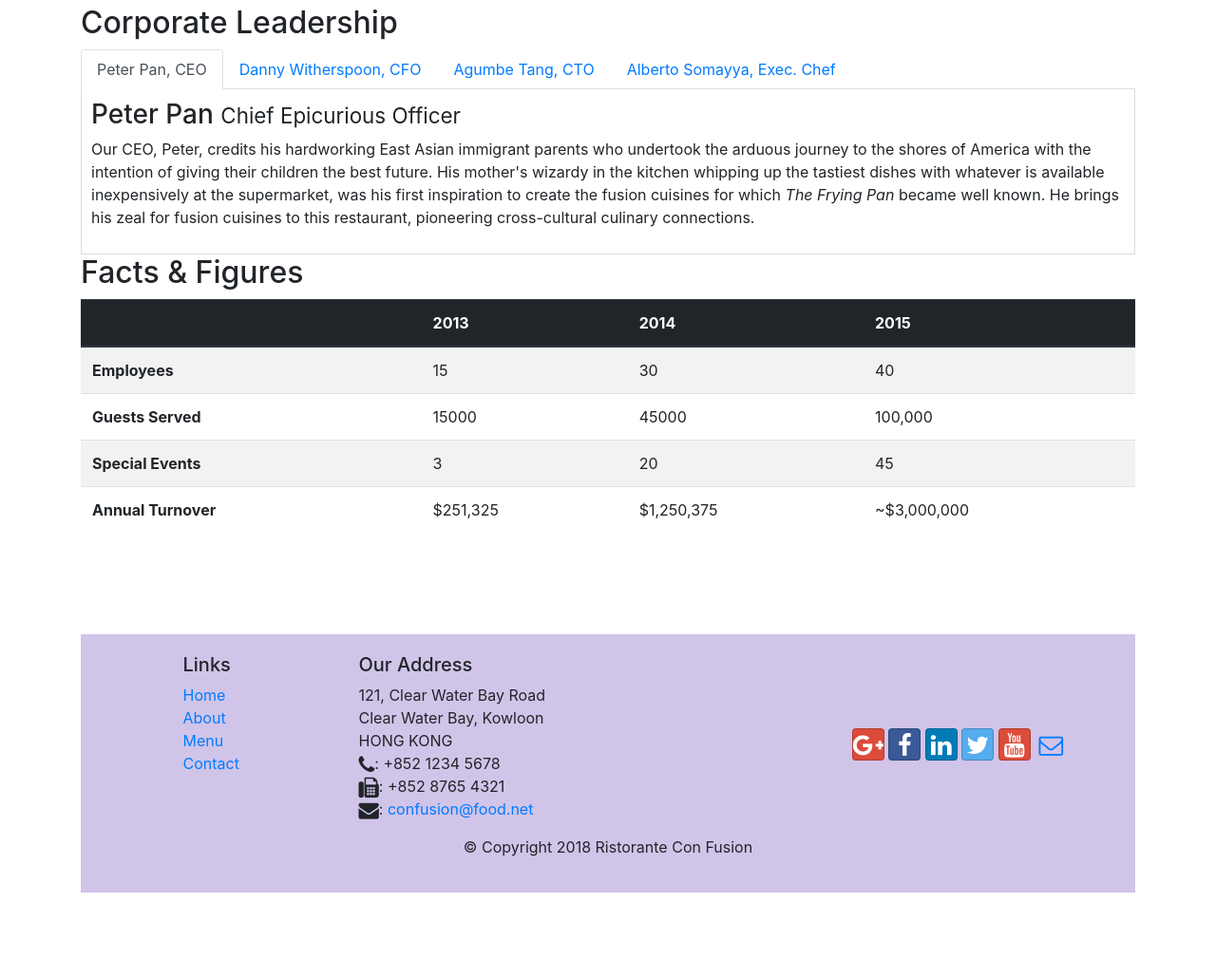
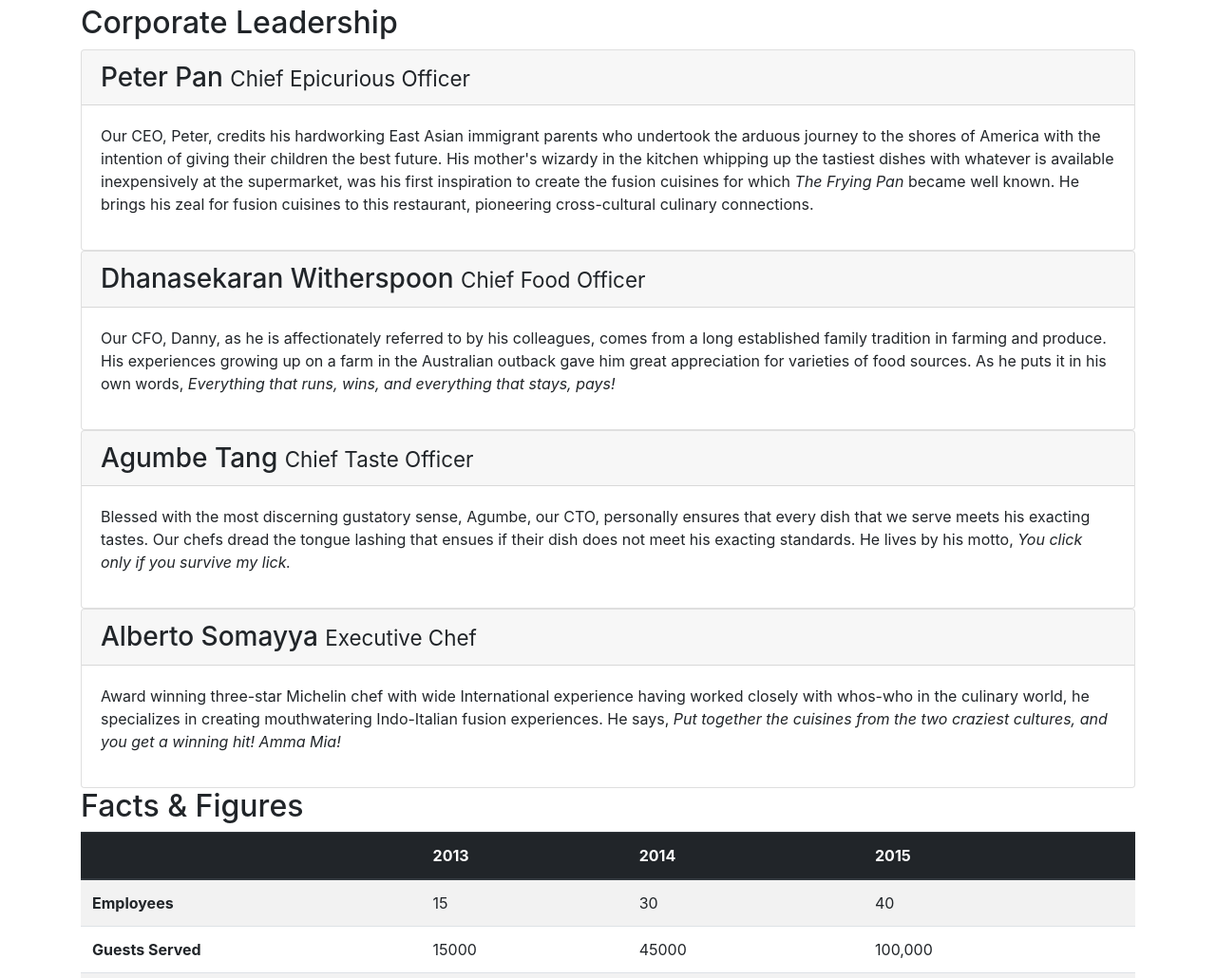
Before and after one commit to Suuareezz/restaurant_bstrap, a website: page aboutus.html in a window 1280 px wide. Shown: the part 920-1950 px from the top of the page at 95% size. Before the commit the page ends 1860 px from the top, so only its background shows below. Drawn offline with nearby package versions, Linux system fonts and the light colour scheme.

```diff
--- a/aboutus.html
+++ b/aboutus.html
@@ -97,41 +97,68 @@
 
             <div class="col" style="padding-top: 3%;">
                 <h2>Corporate Leadership</h2>
-                <ul class="nav nav-tabs">
-                    <li class="nav-item">
-                        <a class="nav-link active" href="#peter"
-                          role="tab" data-toggle="tab">Peter Pan, CEO</a>
-                      </li>
-                      <li class="nav-item">
-                        <a class="nav-link" href="#danny" role="tab"
-                          data-toggle="tab">Danny Witherspoon, CFO</a>
-                      </li>
-                      <li class="nav-item">
-                        <a class="nav-link" href="#agumbe"role="tab"
-                          data-toggle="tab">Agumbe Tang, CTO</a>
-                      </li>
-                      <li class="nav-item">
-                        <a class="nav-link" href="#alberto" role="tab"
-                          data-toggle="tab">Alberto Somayya, Exec. Chef</a>
-                      </li>
-                </ul>
-                <div class="tab-content">
-                    <div role="tabpanel" class="tab-pane fade show active" id="peter">
-                        <h3>Peter Pan <small>Chief Epicurious Officer</small></h3>
-                        <p class="d-none d-sm-block">Our CEO, Peter, credits his hardworking East Asian immigrant parents who undertook the arduous journey to the shores of America with the intention of giving their children the best future. His mother's wizardy in the kitchen whipping up the tastiest dishes with whatever is available inexpensively at the supermarket, was his first inspiration to create the fusion cuisines for which <em>The Frying Pan</em> became well known. He brings his zeal for fusion cuisines to this restaurant, pioneering cross-cultural culinary connections.</p>
+
+                <div id="accordian">
+                    <div class="card">
+                        <div class="card-header" role="tab" id="peterhead">
+                        <h3 class="mb-0">
+                            <a data-toggle="collapse" data-target="#peter">
+                            Peter Pan <small>Chief Epicurious Officer</small>
+                            </a>
+                        </h3>
+                        </div>
+                        <div class="collapse show" id="peter" data-parent="#accordion">
+                            <div class="card-body">
+                                <p class="d-none d-sm-block">Our CEO, Peter, credits his hardworking East Asian immigrant parents who undertook the arduous journey to the shores of America with the intention of giving their children the best future. His mother's wizardy in the kitchen whipping up the tastiest dishes with whatever is available inexpensively at the supermarket, was his first inspiration to create the fusion cuisines for which <em>The Frying Pan</em> became well known. He brings his zeal for fusion cuisines to this restaurant, pioneering cross-cultural culinary connections.</p>
+                            </div>
+                        </div>
                     </div>
-                    <div role="tabpanel" class="tab-pane fade  " id="danny">
-                        <h3>Dhanasekaran Witherspoon <small>Chief Food Officer</small></h3>
-                        <p class="d-none d-sm-block">Our CFO, Danny, as he is affectionately referred to by his colleagues, comes from a long established family tradition in farming and produce. His experiences growing up on a farm in the Australian outback gave him great appreciation for varieties of food sources. As he puts it in his own words, <em>Everything that runs, wins, and everything that stays, pays!</em></p>
+
+                    <div class="card">
+                        <div class="card-header" role="tab" id="dannyhead">
+                        <h3 class="mb-0">
+                            <a data-toggle="collapse" data-target="#danny">
+                                Dhanasekaran Witherspoon <small>Chief Food Officer</small>
+                            </a>
+                        </h3>
+                        </div>
+                        <div class="collapse show" id="danny" data-parent="#accordion">
+                            <div class="card-body">
+                                <p class="d-none d-sm-block">Our CFO, Danny, as he is affectionately referred to by his colleagues, comes from a long established family tradition in farming and produce. His experiences growing up on a farm in the Australian outback gave him great appreciation for varieties of food sources. As he puts it in his own words, <em>Everything that runs, wins, and everything that stays, pays!</em></p>
+                            </div>
+                        </div>
                     </div>
-                    <div role="tabpanel" class="tab-pane fade  " id="agumbe">
-                        <h3>Agumbe Tang <small>Chief Taste Officer</small></h3>
-                        <p class="d-none d-sm-block">Blessed with the most discerning gustatory sense, Agumbe, our CTO, personally ensures that every dish that we serve meets his exacting tastes. Our chefs dread the tongue lashing that ensues if their dish does not meet his exacting standards. He lives by his motto, <em>You click only if you survive my lick.</em></p>
+
+                    <div class="card">
+                        <div class="card-header" role="tab" id="agumbehead">
+                        <h3 class="mb-0">
+                            <a data-toggle="collapse" data-target="#agumbe">
+                                Agumbe Tang <small>Chief Taste Officer</small>
+                            </a>
+                        </h3>
+                        </div>
+                        <div class="collapse show" id="agumbe" data-parent="#accordion">
+                            <div class="card-body">
+                                <p class="d-none d-sm-block">Blessed with the most discerning gustatory sense, Agumbe, our CTO, personally ensures that every dish that we serve meets his exacting tastes. Our chefs dread the tongue lashing that ensues if their dish does not meet his exacting standards. He lives by his motto, <em>You click only if you survive my lick.</em></p>
+                            </div>
+                        </div>
                     </div>
-                    <div role="tabpanel" class="tab-pane fade  " id="Alberto">
-                        <h3>Alberto Somayya <small>Executive Chef</small></h3>
-                        <p class="d-none d-sm-block">Award winning three-star Michelin chef with wide International experience having worked closely with whos-who in the culinary world, he specializes in creating mouthwatering Indo-Italian fusion experiences. He says, <em>Put together the cuisines from the two craziest cultures, and you get a winning hit! Amma Mia!</em></p>
+
+                    <div class="card">
+                        <div class="card-header" role="tab" id="alberthead">
+                        <h3 class="mb-0">
+                            <a data-toggle="collapse" data-target="#albert">
+                                Alberto Somayya <small>Executive Chef</small>
+                            </a>
+                        </h3>
+                        </div>
+                        <div class="collapse show" id="albert" data-parent="#accordion">
+                            <div class="card-body">
+                                <p class="d-none d-sm-block">Award winning three-star Michelin chef with wide International experience having worked closely with whos-who in the culinary world, he specializes in creating mouthwatering Indo-Italian fusion experiences. He says, <em>Put together the cuisines from the two craziest cultures, and you get a winning hit! Amma Mia!</em></p>
+                            </div>
+                        </div>
                     </div>
+
                 </div>
             </div>
        </div>
```
Also changed, not shown: index.html (+47 -1 lines).
